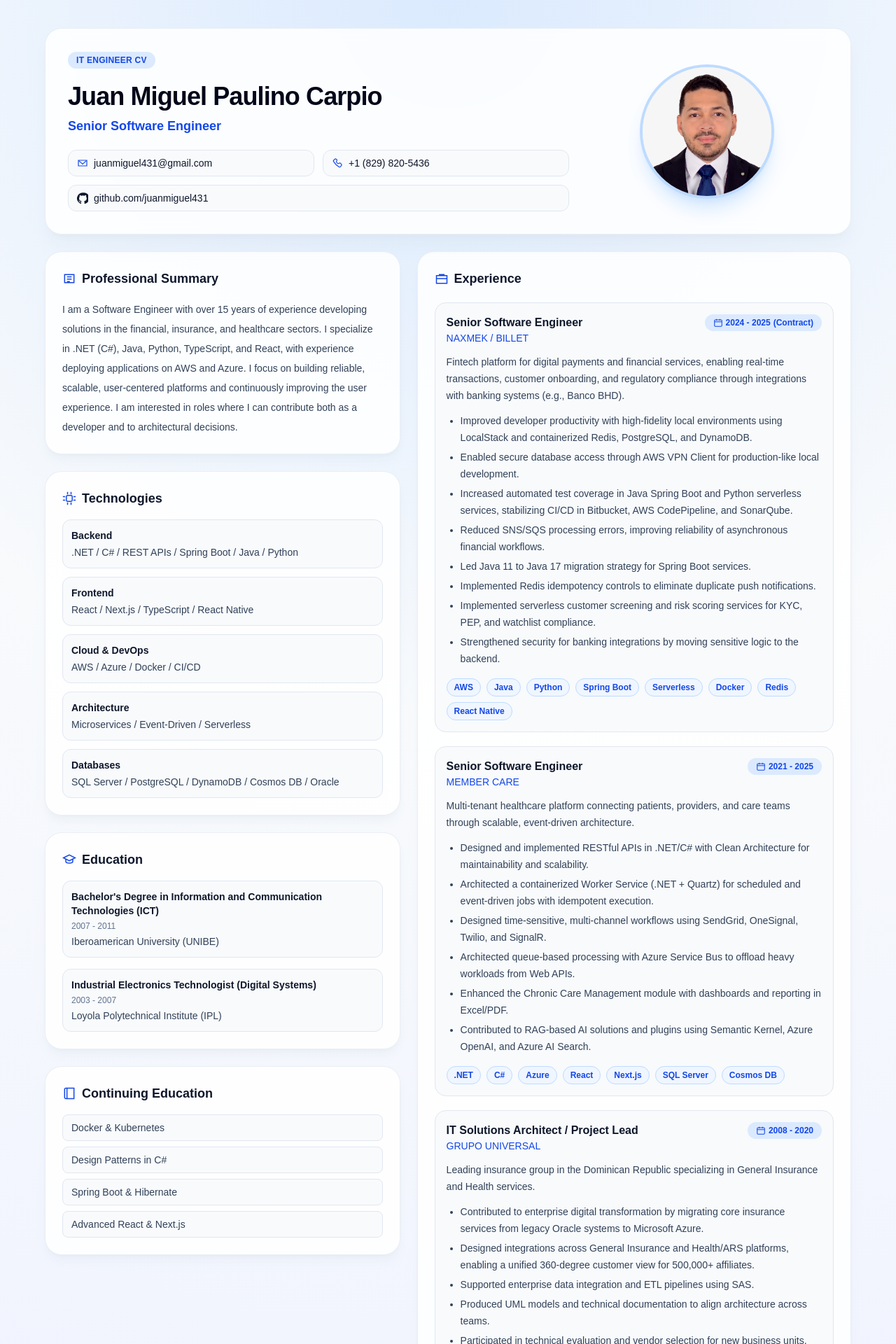
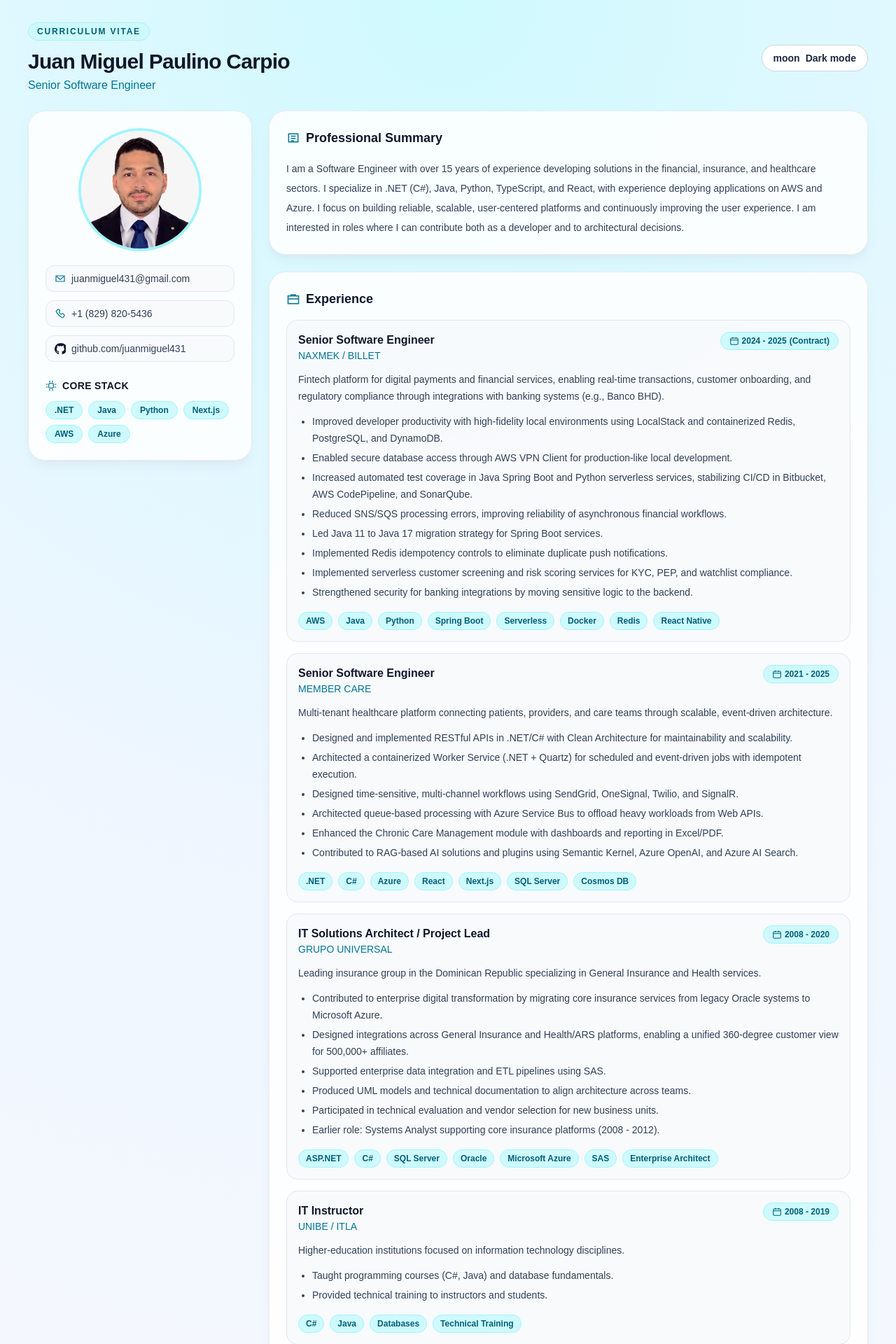
Before and after one commit to juanmiguel431/my-cv-app, a Next.js app: page / in a window 1280 px wide. Shown: the top 1920 px of the page at 70% size. Built offline with nearby package versions, Linux system fonts and the light colour scheme.

Commit message:
Add dynamic light/dark mode support in Curriculum component with theme persistence and improved styling adjustments.

```diff
--- a/components/curriculum.tsx
+++ b/components/curriculum.tsx
@@ -1,4 +1,8 @@
+"use client";
+
 import Image from "next/image";
+import { useEffect, useSyncExternalStore } from "react";
+
 import {
   BookIcon,
   CalendarIcon,
@@ -17,70 +21,186 @@
   techGroups,
 } from "@/constants/cv-data";
 
+type ThemeMode = "light" | "dark";
+const THEME_EVENT = "theme-preference-change";
+
+function getPreferredTheme(): ThemeMode {
+  if (typeof window === "undefined") {
+    return "light";
+  }
+  const storedTheme = window.localStorage.getItem("theme");
+  if (storedTheme === "light" || storedTheme === "dark") {
+    return storedTheme;
+  }
+  return window.matchMedia("(prefers-color-scheme: dark)").matches ? "dark" : "light";
+}
+
+function getServerThemeSnapshot(): ThemeMode {
+  return "light";
+}
+
+function subscribeTheme(onStoreChange: () => void): () => void {
+  if (typeof window === "undefined") {
+    return () => {};
+  }
+
+  const mediaQuery = window.matchMedia("(prefers-color-scheme: dark)");
+  const handleChange = () => onStoreChange();
+
+  window.addEventListener("storage", handleChange);
+  window.addEventListener(THEME_EVENT, handleChange);
+  mediaQuery.addEventListener("change", handleChange);
+
+  return () => {
+    window.removeEventListener("storage", handleChange);
+    window.removeEventListener(THEME_EVENT, handleChange);
+    mediaQuery.removeEventListener("change", handleChange);
+  };
+}
+
 export default function Curriculum() {
+  const theme = useSyncExternalStore(
+    subscribeTheme,
+    getPreferredTheme,
+    getServerThemeSnapshot
+  );
+
+  useEffect(() => {
+    document.documentElement.style.colorScheme = theme;
+  }, [theme]);
+
+  const setTheme = (nextTheme: ThemeMode) => {
+    window.localStorage.setItem("theme", nextTheme);
+    window.dispatchEvent(new Event(THEME_EVENT));
+  };
+
+  const isDark = theme === "dark";
+  const pageBg = isDark
+    ? "bg-[radial-gradient(circle_at_top,_#0f172a_0%,_#020617_60%,_#020617_100%)] text-slate-100"
+    : "bg-[radial-gradient(circle_at_top,_#cffafe_0%,_#eff6ff_45%,_#f8fafc_100%)] text-slate-900";
+  const card = isDark
+    ? "border border-slate-700/60 bg-slate-900/70 shadow-lg shadow-black/30"
+    : "border border-slate-200/80 bg-white/85 shadow-lg shadow-slate-300/30";
+  const sectionTitle = isDark ? "text-slate-100" : "text-slate-900";
+  const mutedText = isDark ? "text-slate-300" : "text-slate-700";
+  const accentChip = isDark
+    ? "border border-cyan-400/30 bg-cyan-400/10 text-cyan-300"
+    : "border border-cyan-200 bg-cyan-100 text-cyan-800";
+  const subtleCard = isDark
+    ? "rounded-2xl border border-slate-700/70 bg-slate-800/60"
+    : "rounded-2xl border border-slate-200 bg-slate-50/90";
+
   return (
-    <main className="min-h-screen bg-[radial-gradient(circle_at_top,_#dbeafe_0%,_#f8fafc_42%,_#eef2ff_100%)] px-4 py-10 text-slate-900 sm:px-8">
-      <div className="mx-auto flex w-full max-w-6xl flex-col gap-6">
-        <section className="grid gap-6 rounded-3xl border border-slate-200/70 bg-white/85 p-6 shadow-xl shadow-slate-300/20 backdrop-blur lg:grid-cols-3 lg:p-8">
-          <div className="space-y-5 lg:col-span-2">
-            <p className="inline-flex rounded-full bg-blue-100 px-3 py-1 text-xs font-semibold tracking-wide text-blue-700 uppercase">
-              IT Engineer CV
+    <main
+      className={`min-h-screen px-4 py-8 transition-colors duration-300 sm:px-6 lg:px-10 ${pageBg}`}
+    >
+      <div className="mx-auto w-full max-w-7xl">
+        <header className="mb-6 flex flex-wrap items-center justify-between gap-3">
+          <div>
+            <p
+              className={`inline-flex rounded-full px-3 py-1 text-xs font-semibold uppercase tracking-[0.15em] ${accentChip}`}
+            >
+              Curriculum Vitae
             </p>
-            <div>
-              <h1 className="text-3xl font-black tracking-tight text-slate-950 sm:text-4xl">
+            <h1 className={`mt-3 text-2xl font-black tracking-tight sm:text-3xl ${sectionTitle}`}>
               Juan Miguel Paulino Carpio
             </h1>
-              <p className="mt-2 text-lg font-semibold text-blue-700">Senior Software Engineer</p>
+            <p
+              className={`mt-1 text-sm font-medium sm:text-base ${isDark ? "text-cyan-300" : "text-cyan-700"}`}
+            >
+              Senior Software Engineer
+            </p>
           </div>
-            <div className="grid gap-3 text-sm sm:grid-cols-2">
+
+          <button
+            type="button"
+            onClick={() => setTheme(isDark ? "light" : "dark")}
+            className={`inline-flex items-center gap-2 rounded-full px-4 py-2 text-sm font-semibold transition ${
+              isDark
+                ? "border border-slate-600 bg-slate-800 text-slate-100 hover:bg-slate-700"
+                : "border border-slate-300 bg-white text-slate-800 hover:bg-slate-100"
+            }`}
+          >
+            <span aria-hidden>{isDark ? "sun" : "moon"}</span>
+            <span>{isDark ? "Light mode" : "Dark mode"}</span>
+          </button>
+        </header>
+
+        <section className="grid gap-6 lg:grid-cols-[320px_1fr]">
+          <aside className={`rounded-3xl p-6 lg:sticky lg:top-6 lg:h-fit ${card}`}>
+            <div className="mx-auto mb-5 flex w-fit items-center justify-center">
+              <div
+                className={`relative h-44 w-44 overflow-hidden rounded-full border-4 ${
+                  isDark ? "border-cyan-400/50" : "border-cyan-200"
+                }`}
+              >
+                <Image
+                  src="/profile.jpg"
+                  alt="Juan Miguel Paulino Carpio profile picture"
+                  fill
+                  priority
+                  sizes="11rem"
+                  className="object-cover object-top"
+                />
+              </div>
+            </div>
+
+            <div className="space-y-3 text-sm">
               <a
                 href="mailto:juanmiguel431@gmail.com"
-                className="flex items-center gap-2 rounded-xl border border-slate-200 bg-slate-50 px-3 py-2 transition hover:border-blue-300 hover:bg-blue-50"
+                className={`flex items-center gap-2 rounded-xl px-3 py-2 transition ${subtleCard} ${
+                  isDark ? "hover:border-cyan-400/50" : "hover:border-cyan-300"
+                }`}
               >
-                <MailIcon className="h-4 w-4 text-blue-700" />
-                <span>juanmiguel431@gmail.com</span>
+                <MailIcon className={`h-4 w-4 ${isDark ? "text-cyan-300" : "text-cyan-700"}`} />
+                <span className={mutedText}>juanmiguel431@gmail.com</span>
               </a>
               <a
                 href="tel:+18298205436"
-                className="flex items-center gap-2 rounded-xl border border-slate-200 bg-slate-50 px-3 py-2 transition hover:border-blue-300 hover:bg-blue-50"
+                className={`flex items-center gap-2 rounded-xl px-3 py-2 transition ${subtleCard} ${
+                  isDark ? "hover:border-cyan-400/50" : "hover:border-cyan-300"
+                }`}
               >
-                <PhoneIcon className="h-4 w-4 text-blue-700" />
-                <span>+1 (829) 820-5436</span>
+                <PhoneIcon className={`h-4 w-4 ${isDark ? "text-cyan-300" : "text-cyan-700"}`} />
+                <span className={mutedText}>+1 (829) 820-5436</span>
               </a>
               <a
                 href="https://github.com/juanmiguel431"
                 target="_blank"
                 rel="noreferrer"
-                className="flex items-center gap-2 rounded-xl border border-slate-200 bg-slate-50 px-3 py-2 transition hover:border-blue-300 hover:bg-blue-50 sm:col-span-2"
+                className={`flex items-center gap-2 rounded-xl px-3 py-2 transition ${subtleCard} ${
+                  isDark ? "hover:border-cyan-400/50" : "hover:border-cyan-300"
+                }`}
               >
-                <GithubIcon className="h-4 w-4 text-slate-900" />
-                <span>github.com/juanmiguel431</span>
+                <GithubIcon className="h-4 w-4" />
+                <span className={mutedText}>github.com/juanmiguel431</span>
               </a>
             </div>
-          </div>
 
-          <div className="flex items-center justify-center">
-            <div className="relative h-48 w-48 overflow-hidden rounded-full border-4 border-blue-200 bg-slate-100 shadow-xl shadow-blue-200/60">
-              <Image
-                src="/profile.jpg"
-                alt="Juan Miguel Paulino Carpio profile picture"
-                fill
-                priority
-                sizes="(min-width: 1024px) 12rem, 12rem"
-                className="object-cover object-top"
-              />
+            <div className="mt-6">
+              <h3
+                className={`mb-3 flex items-center gap-2 text-sm font-bold uppercase tracking-wide ${sectionTitle}`}
+              >
+                <ChipIcon className={`h-4 w-4 ${isDark ? "text-cyan-300" : "text-cyan-700"}`} />
+                Core Stack
+              </h3>
+              <div className="flex flex-wrap gap-2">
+                {[".NET", "Java", "Python", "Next.js", "AWS", "Azure"].map((item) => (
+                  <span key={item} className={`rounded-full px-3 py-1 text-xs font-semibold ${accentChip}`}>
+                    {item}
+                  </span>
+                ))}
               </div>
             </div>
-        </section>
+          </aside>
 
-        <section className="grid gap-6 lg:grid-cols-[0.9fr_1.1fr]">
           <div className="space-y-6">
-            <article className="rounded-3xl border border-slate-200/70 bg-white/85 p-6 shadow-lg shadow-slate-300/20">
-              <h2 className="mb-4 flex items-center gap-2 text-lg font-bold text-slate-900">
-                <SummaryIcon className="h-5 w-5 text-blue-700" />
+            <article className={`rounded-3xl p-6 ${card}`}>
+              <h2 className={`mb-4 flex items-center gap-2 text-lg font-bold ${sectionTitle}`}>
+                <SummaryIcon className={`h-5 w-5 ${isDark ? "text-cyan-300" : "text-cyan-700"}`} />
                 Professional Summary
               </h2>
-              <p className="text-sm leading-7 text-slate-700">
+              <p className={`text-sm leading-7 ${mutedText}`}>
                 I am a Software Engineer with over 15 years of experience developing solutions in the financial,
                 insurance, and healthcare sectors. I specialize in .NET (C#), Java, Python, TypeScript, and React,
                 with experience deploying applications on AWS and Azure. I focus on building reliable, scalable,
@@ -89,80 +209,48 @@
               </p>
             </article>
 
-            <article className="rounded-3xl border border-slate-200/70 bg-white/85 p-6 shadow-lg shadow-slate-300/20">
-              <h2 className="mb-4 flex items-center gap-2 text-lg font-bold text-slate-900">
-                <ChipIcon className="h-5 w-5 text-blue-700" />
-                Technologies
-              </h2>
-              <div className="space-y-3">
-                {techGroups.map((group) => (
-                  <div key={group.title} className="rounded-xl border border-slate-200 bg-slate-50 p-3">
-                    <h3 className="text-sm font-semibold text-slate-900">{group.title}</h3>
-                    <p className="mt-1 text-sm text-slate-700">{group.items}</p>
-                  </div>
-                ))}
-              </div>
-            </article>
-
-            <article className="rounded-3xl border border-slate-200/70 bg-white/85 p-6 shadow-lg shadow-slate-300/20">
-              <h2 className="mb-4 flex items-center gap-2 text-lg font-bold text-slate-900">
-                <GraduationIcon className="h-5 w-5 text-blue-700" />
-                Education
+            <article className={`rounded-3xl p-6 ${card}`}>
+              <h2 className={`mb-4 flex items-center gap-2 text-lg font-bold ${sectionTitle}`}>
+                <ExperienceIcon className={`h-5 w-5 ${isDark ? "text-cyan-300" : "text-cyan-700"}`} />
+                Experience
               </h2>
               <div className="space-y-4">
-                {education.map((item) => (
-                  <div key={item.degree} className="rounded-xl border border-slate-200 bg-slate-50 p-3">
-                    <h3 className="text-sm font-semibold text-slate-900">{item.degree}</h3>
-                    <p className="mt-1 text-xs text-slate-500">{item.period}</p>
-                    <p className="mt-1 text-sm text-slate-700">{item.institution}</p>
-                  </div>
-                ))}
-              </div>
-            </article>
-
-            <article className="rounded-3xl border border-slate-200/70 bg-white/85 p-6 shadow-lg shadow-slate-300/20">
-              <h2 className="mb-4 flex items-center gap-2 text-lg font-bold text-slate-900">
-                <BookIcon className="h-5 w-5 text-blue-700" />
-                Continuing Education
-              </h2>
-              <ul className="space-y-2 text-sm text-slate-700">
-                {continuingEducation.map((course) => (
-                  <li key={course} className="rounded-lg border border-slate-200 bg-slate-50 px-3 py-2">
-                    {course}
-                  </li>
-                ))}
-              </ul>
-            </article>
-          </div>
-
-          <article className="rounded-3xl border border-slate-200/70 bg-white/85 p-6 shadow-lg shadow-slate-300/20">
-            <h2 className="mb-5 flex items-center gap-2 text-lg font-bold text-slate-900">
-              <ExperienceIcon className="h-5 w-5 text-blue-700" />
-              Experience
-            </h2>
-            <div className="space-y-5">
                 {experiences.map((experience) => (
-                <section key={`${experience.role}-${experience.company}`} className="rounded-2xl border border-slate-200 bg-slate-50 p-4">
+                  <section
+                    key={`${experience.role}-${experience.company}`}
+                    className={`rounded-2xl p-4 ${subtleCard}`}
+                  >
                     <div className="flex flex-wrap items-start justify-between gap-2">
                       <div>
-                      <h3 className="text-base font-bold text-slate-900">{experience.role}</h3>
-                      <p className="text-sm font-medium text-blue-700">{experience.company}</p>
+                        <h3 className={`text-base font-bold ${sectionTitle}`}>{experience.role}</h3>
+                        <p
+                          className={`text-sm font-medium ${
+                            isDark ? "text-cyan-300" : "text-cyan-700"
+                          }`}
+                        >
+                          {experience.company}
+                        </p>
                       </div>
-                    <div className="flex items-center gap-1 rounded-full bg-blue-100 px-3 py-1 text-xs font-semibold text-blue-700">
+                      <div
+                        className={`flex items-center gap-1 rounded-full px-3 py-1 text-xs font-semibold ${accentChip}`}
+                      >
                         <CalendarIcon className="h-3.5 w-3.5" />
                         <span>{experience.period}</span>
                         {experience.contract ? <span>({experience.contract})</span> : null}
                       </div>
                     </div>
-                  <p className="mt-3 text-sm leading-6 text-slate-700">{experience.description}</p>
-                  <ul className="mt-3 list-disc space-y-1 pl-5 text-sm leading-6 text-slate-700">
+                    <p className={`mt-3 text-sm leading-6 ${mutedText}`}>{experience.description}</p>
+                    <ul className={`mt-3 list-disc space-y-1 pl-5 text-sm leading-6 ${mutedText}`}>
                       {experience.contributions.map((contribution) => (
                         <li key={contribution}>{contribution}</li>
                       ))}
                     </ul>
                     <div className="mt-4 flex flex-wrap gap-2">
                       {experience.technologies.map((tech) => (
-                      <span key={tech} className="rounded-full border border-blue-200 bg-blue-50 px-2.5 py-1 text-xs font-semibold text-blue-700">
+                        <span
+                          key={tech}
+                          className={`rounded-full px-2.5 py-1 text-xs font-semibold ${accentChip}`}
+                        >
                           {tech}
                         </span>
                       ))}
@@ -171,6 +259,58 @@
                 ))}
               </div>
             </article>
+
+            <div className="grid gap-6 xl:grid-cols-2">
+              <article className={`rounded-3xl p-6 ${card}`}>
+                <h2 className={`mb-4 flex items-center gap-2 text-lg font-bold ${sectionTitle}`}>
+                  <ChipIcon className={`h-5 w-5 ${isDark ? "text-cyan-300" : "text-cyan-700"}`} />
+                  Technologies
+                </h2>
+                <div className="space-y-3">
+                  {techGroups.map((group) => (
+                    <div key={group.title} className={`p-3 ${subtleCard}`}>
+                      <h3 className={`text-sm font-semibold ${sectionTitle}`}>{group.title}</h3>
+                      <p className={`mt-1 text-sm ${mutedText}`}>{group.items}</p>
+                    </div>
+                  ))}
+                </div>
+              </article>
+
+              <div className="space-y-6">
+                <article className={`rounded-3xl p-6 ${card}`}>
+                  <h2 className={`mb-4 flex items-center gap-2 text-lg font-bold ${sectionTitle}`}>
+                    <GraduationIcon className={`h-5 w-5 ${isDark ? "text-cyan-300" : "text-cyan-700"}`} />
+                    Education
+                  </h2>
+                  <div className="space-y-3">
+                    {education.map((item) => (
+                      <div key={item.degree} className={`p-3 ${subtleCard}`}>
+                        <h3 className={`text-sm font-semibold ${sectionTitle}`}>{item.degree}</h3>
+                        <p className={`mt-1 text-xs ${isDark ? "text-slate-400" : "text-slate-500"}`}>
+                          {item.period}
+                        </p>
+                        <p className={`mt-1 text-sm ${mutedText}`}>{item.institution}</p>
+                      </div>
+                    ))}
+                  </div>
+                </article>
+
+                <article className={`rounded-3xl p-6 ${card}`}>
+                  <h2 className={`mb-4 flex items-center gap-2 text-lg font-bold ${sectionTitle}`}>
+                    <BookIcon className={`h-5 w-5 ${isDark ? "text-cyan-300" : "text-cyan-700"}`} />
+                    Continuing Education
+                  </h2>
+                  <ul className="space-y-2 text-sm">
+                    {continuingEducation.map((course) => (
+                      <li key={course} className={`px-3 py-2 ${subtleCard} ${mutedText}`}>
+                        {course}
+                      </li>
+                    ))}
+                  </ul>
+                </article>
+              </div>
+            </div>
+          </div>
         </section>
       </div>
     </main>
```
Lines whose indentation alone changed are shown as unchanged.
